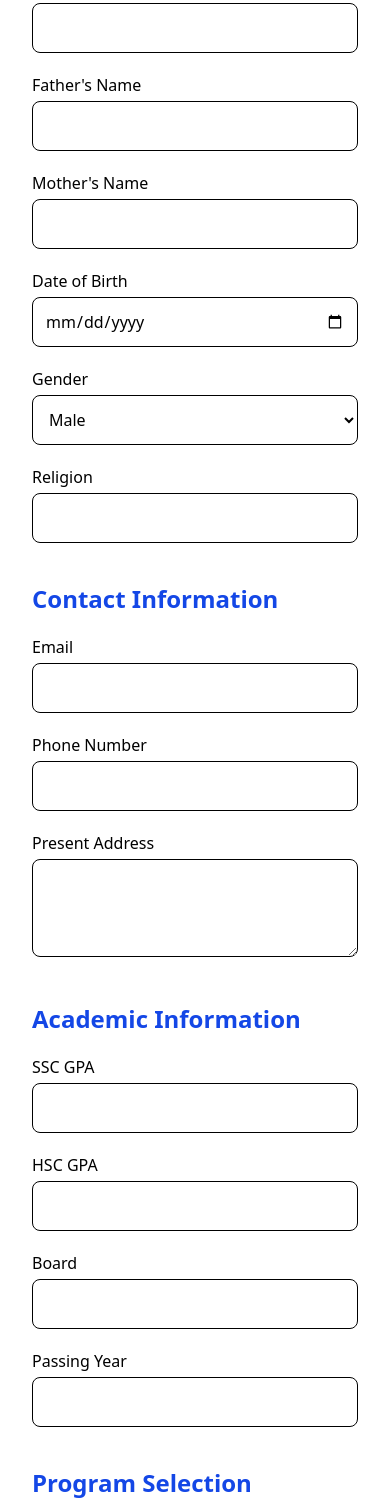
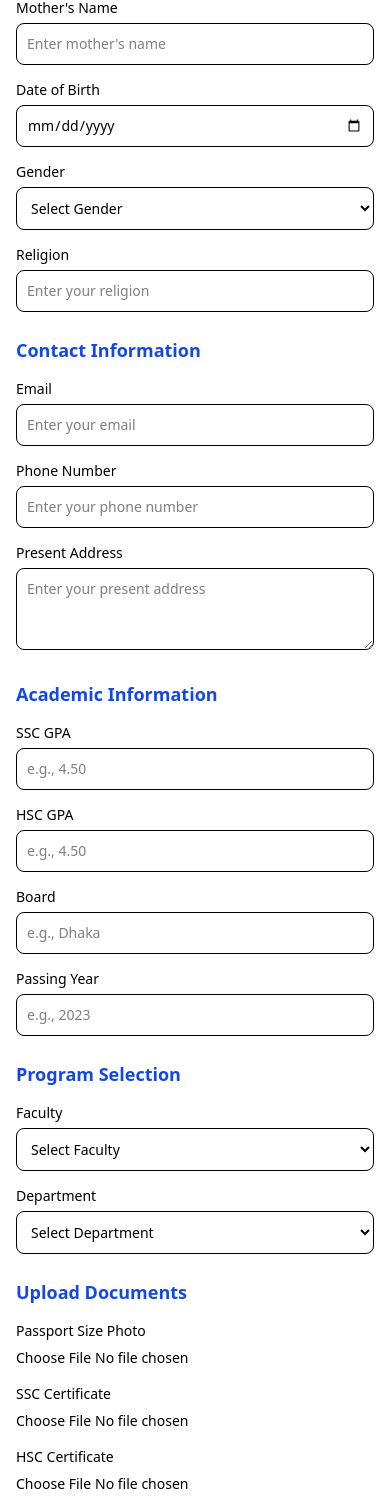
Before and after one commit to developerTamanna/campus-admission, a Next.js app: page /apply in a window 390 px wide. Shown: the part 430-1942 px from the top of the page. Built offline with nearby package versions, Linux system fonts and the light colour scheme.

Commit message:
responsive apply form

```diff
--- a/src/app/apply/page.jsx
+++ b/src/app/apply/page.jsx
@@ -1,61 +1,70 @@
-import React from "react";
-
 const ApplyPage = () => {
   return (
-    <div className="min-h-screen bg-gray-100 py-10">
-      <div className="max-w-5xl mx-auto bg-white shadow-xl rounded-xl p-8">
-
-        <h1 className="text-4xl font-bold text-center text-blue-800">
+    <div className="min-h-screen bg-gray-100 py-6 sm:py-8 md:py-10 w-full overflow-hidden">
+      <div className="max-w-5xl mx-auto bg-white shadow-xl rounded-xl p-4 sm:p-6 md:p-8 mx-3 sm:mx-4 md:mx-6 lg:mx-auto">
+        <h1 className="text-2xl sm:text-3xl md:text-4xl font-bold text-center text-blue-800">
           Sylhet International University
         </h1>
 
-        <p className="text-center text-gray-500 mt-2">
+        <p className="text-center text-gray-500 text-xs sm:text-sm md:text-base mt-1 sm:mt-2">
           Online Admission Application Form
         </p>
 
-        <hr className="my-8" />
+        <hr className="my-4 sm:my-6 md:my-8" />
 
         {/* Personal Information */}
-        <h2 className="text-2xl font-semibold text-blue-700 mb-5">
+        <h2 className="text-lg sm:text-xl md:text-2xl font-semibold text-blue-700 mb-3 sm:mb-4 md:mb-5">
           Personal Information
         </h2>
 
-        <div className="grid md:grid-cols-2 gap-5">
+        <div className="grid grid-cols-1 sm:grid-cols-2 gap-3 sm:gap-4 md:gap-5">
           <div>
-            <label className="font-medium">Full Name</label>
+            <label className="font-medium text-sm sm:text-base">
+              Full Name
+            </label>
             <input
               type="text"
-              className="w-full border rounded-lg p-3 mt-1"
+              className="w-full border rounded-lg p-2.5 sm:p-3 mt-1 text-sm sm:text-base"
+              placeholder="Enter your full name"
             />
           </div>
 
           <div>
-            <label className="font-medium">Father's Name</label>
+            <label className="font-medium text-sm sm:text-base">
+              Father's Name
+            </label>
             <input
               type="text"
-              className="w-full border rounded-lg p-3 mt-1"
+              className="w-full border rounded-lg p-2.5 sm:p-3 mt-1 text-sm sm:text-base"
+              placeholder="Enter father's name"
             />
           </div>
 
           <div>
-            <label className="font-medium">Mother's Name</label>
+            <label className="font-medium text-sm sm:text-base">
+              Mother's Name
+            </label>
             <input
               type="text"
-              className="w-full border rounded-lg p-3 mt-1"
+              className="w-full border rounded-lg p-2.5 sm:p-3 mt-1 text-sm sm:text-base"
+              placeholder="Enter mother's name"
             />
           </div>
 
           <div>
-            <label className="font-medium">Date of Birth</label>
+            <label className="font-medium text-sm sm:text-base">
+              Date of Birth
+            </label>
             <input
               type="date"
-              className="w-full border rounded-lg p-3 mt-1"
+              className="w-full border rounded-lg p-2.5 sm:p-3 mt-1 text-sm sm:text-base"
             />
           </div>
 
           <div>
-            <label className="font-medium">Gender</label>
-            <select className="w-full border rounded-lg p-3 mt-1">
+            <label className="font-medium text-sm sm:text-base">Gender</label>
+            <select className="w-full border rounded-lg p-2.5 sm:p-3 mt-1 text-sm sm:text-base bg-white">
+              <option>Select Gender</option>
               <option>Male</option>
               <option>Female</option>
               <option>Other</option>
@@ -63,93 +72,107 @@ const ApplyPage = () => {
           </div>
 
           <div>
-            <label className="font-medium">Religion</label>
+            <label className="font-medium text-sm sm:text-base">Religion</label>
             <input
               type="text"
-              className="w-full border rounded-lg p-3 mt-1"
+              className="w-full border rounded-lg p-2.5 sm:p-3 mt-1 text-sm sm:text-base"
+              placeholder="Enter your religion"
             />
           </div>
         </div>
 
         {/* Contact */}
-        <h2 className="text-2xl font-semibold text-blue-700 mt-10 mb-5">
+        <h2 className="text-lg sm:text-xl md:text-2xl font-semibold text-blue-700 mt-6 sm:mt-8 md:mt-10 mb-3 sm:mb-4 md:mb-5">
           Contact Information
         </h2>
 
-        <div className="grid md:grid-cols-2 gap-5">
+        <div className="grid grid-cols-1 sm:grid-cols-2 gap-3 sm:gap-4 md:gap-5">
           <div>
-            <label className="font-medium">Email</label>
+            <label className="font-medium text-sm sm:text-base">Email</label>
             <input
               type="email"
-              className="w-full border rounded-lg p-3 mt-1"
+              className="w-full border rounded-lg p-2.5 sm:p-3 mt-1 text-sm sm:text-base"
+              placeholder="Enter your email"
             />
           </div>
 
           <div>
-            <label className="font-medium">Phone Number</label>
+            <label className="font-medium text-sm sm:text-base">
+              Phone Number
+            </label>
             <input
               type="tel"
-              className="w-full border rounded-lg p-3 mt-1"
+              className="w-full border rounded-lg p-2.5 sm:p-3 mt-1 text-sm sm:text-base"
+              placeholder="Enter your phone number"
             />
           </div>
 
-          <div className="md:col-span-2">
-            <label className="font-medium">Present Address</label>
+          <div className="sm:col-span-2">
+            <label className="font-medium text-sm sm:text-base">
+              Present Address
+            </label>
             <textarea
               rows={3}
-              className="w-full border rounded-lg p-3 mt-1"
+              className="w-full border rounded-lg p-2.5 sm:p-3 mt-1 text-sm sm:text-base"
+              placeholder="Enter your present address"
             ></textarea>
           </div>
         </div>
 
         {/* Academic */}
-        <h2 className="text-2xl font-semibold text-blue-700 mt-10 mb-5">
+        <h2 className="text-lg sm:text-xl md:text-2xl font-semibold text-blue-700 mt-6 sm:mt-8 md:mt-10 mb-3 sm:mb-4 md:mb-5">
           Academic Information
         </h2>
 
-        <div className="grid md:grid-cols-2 gap-5">
+        <div className="grid grid-cols-1 sm:grid-cols-2 gap-3 sm:gap-4 md:gap-5">
           <div>
-            <label className="font-medium">SSC GPA</label>
+            <label className="font-medium text-sm sm:text-base">SSC GPA</label>
             <input
               type="text"
-              className="w-full border rounded-lg p-3 mt-1"
+              className="w-full border rounded-lg p-2.5 sm:p-3 mt-1 text-sm sm:text-base"
+              placeholder="e.g., 4.50"
             />
           </div>
 
           <div>
-            <label className="font-medium">HSC GPA</label>
+            <label className="font-medium text-sm sm:text-base">HSC GPA</label>
             <input
               type="text"
-              className="w-full border rounded-lg p-3 mt-1"
+              className="w-full border rounded-lg p-2.5 sm:p-3 mt-1 text-sm sm:text-base"
+              placeholder="e.g., 4.50"
             />
           </div>
 
           <div>
-            <label className="font-medium">Board</label>
+            <label className="font-medium text-sm sm:text-base">Board</label>
             <input
               type="text"
-              className="w-full border rounded-lg p-3 mt-1"
+              className="w-full border rounded-lg p-2.5 sm:p-3 mt-1 text-sm sm:text-base"
+              placeholder="e.g., Dhaka"
             />
           </div>
 
           <div>
-            <label className="font-medium">Passing Year</label>
+            <label className="font-medium text-sm sm:text-base">
+              Passing Year
+            </label>
             <input
               type="number"
-              className="w-full border rounded-lg p-3 mt-1"
+              className="w-full border rounded-lg p-2.5 sm:p-3 mt-1 text-sm sm:text-base"
+              placeholder="e.g., 2023"
             />
           </div>
         </div>
 
         {/* Program */}
-        <h2 className="text-2xl font-semibold text-blue-700 mt-10 mb-5">
+        <h2 className="text-lg sm:text-xl md:text-2xl font-semibold text-blue-700 mt-6 sm:mt-8 md:mt-10 mb-3 sm:mb-4 md:mb-5">
           Program Selection
         </h2>
 
-        <div className="grid md:grid-cols-2 gap-5">
+        <div className="grid grid-cols-1 sm:grid-cols-2 gap-3 sm:gap-4 md:gap-5">
           <div>
-            <label className="font-medium">Faculty</label>
-            <select className="w-full border rounded-lg p-3 mt-1">
+            <label className="font-medium text-sm sm:text-base">Faculty</label>
+            <select className="w-full border rounded-lg p-2.5 sm:p-3 mt-1 text-sm sm:text-base bg-white">
               <option>Select Faculty</option>
               <option>Engineering</option>
               <option>Business</option>
@@ -158,8 +181,10 @@ const ApplyPage = () => {
           </div>
 
           <div>
-            <label className="font-medium">Department</label>
-            <select className="w-full border rounded-lg p-3 mt-1">
+            <label className="font-medium text-sm sm:text-base">
+              Department
+            </label>
+            <select className="w-full border rounded-lg p-2.5 sm:p-3 mt-1 text-sm sm:text-base bg-white">
               <option>Select Department</option>
               <option>CSE</option>
               <option>EEE</option>
@@ -170,36 +195,55 @@ const ApplyPage = () => {
         </div>
 
         {/* Upload */}
-        <h2 className="text-2xl font-semibold text-blue-700 mt-10 mb-5">
+        <h2 className="text-lg sm:text-xl md:text-2xl font-semibold text-blue-700 mt-6 sm:mt-8 md:mt-10 mb-3 sm:mb-4 md:mb-5">
           Upload Documents
         </h2>
 
-        <div className="grid md:grid-cols-2 gap-5">
+        <div className="grid grid-cols-1 sm:grid-cols-2 gap-3 sm:gap-4 md:gap-5">
           <div>
-            <label className="font-medium">Passport Size Photo</label>
-            <input type="file" className="w-full mt-2" />
+            <label className="font-medium text-sm sm:text-base">
+              Passport Size Photo
+            </label>
+            <input
+              type="file"
+              className="w-full mt-1.5 sm:mt-2 text-sm sm:text-base"
+            />
           </div>
 
           <div>
-            <label className="font-medium">SSC Certificate</label>
-            <input type="file" className="w-full mt-2" />
+            <label className="font-medium text-sm sm:text-base">
+              SSC Certificate
+            </label>
+            <input
+              type="file"
+              className="w-full mt-1.5 sm:mt-2 text-sm sm:text-base"
+            />
           </div>
 
           <div>
-            <label className="font-medium">HSC Certificate</label>
-            <input type="file" className="w-full mt-2" />
+            <label className="font-medium text-sm sm:text-base">
+              HSC Certificate
+            </label>
+            <input
+              type="file"
+              className="w-full mt-1.5 sm:mt-2 text-sm sm:text-base"
+            />
           </div>
 
           <div>
-            <label className="font-medium">NID / Birth Certificate</label>
-            <input type="file" className="w-full mt-2" />
+            <label className="font-medium text-sm sm:text-base">
+              NID / Birth Certificate
+            </label>
+            <input
+              type="file"
+              className="w-full mt-1.5 sm:mt-2 text-sm sm:text-base"
+            />
           </div>
         </div>
 
-        <button className="w-full mt-10 bg-blue-700 hover:bg-blue-800 text-white py-4 rounded-lg text-lg font-semibold transition">
+        <button className="w-full mt-6 sm:mt-8 md:mt-10 bg-blue-700 hover:bg-blue-800 text-white py-3 sm:py-3.5 md:py-4 rounded-lg text-base sm:text-lg md:text-xl font-semibold transition">
           Submit Application
         </button>
-
       </div>
     </div>
   );
```
Also changed, not shown: src/app/register/page.tsx (+90 -84 lines).
